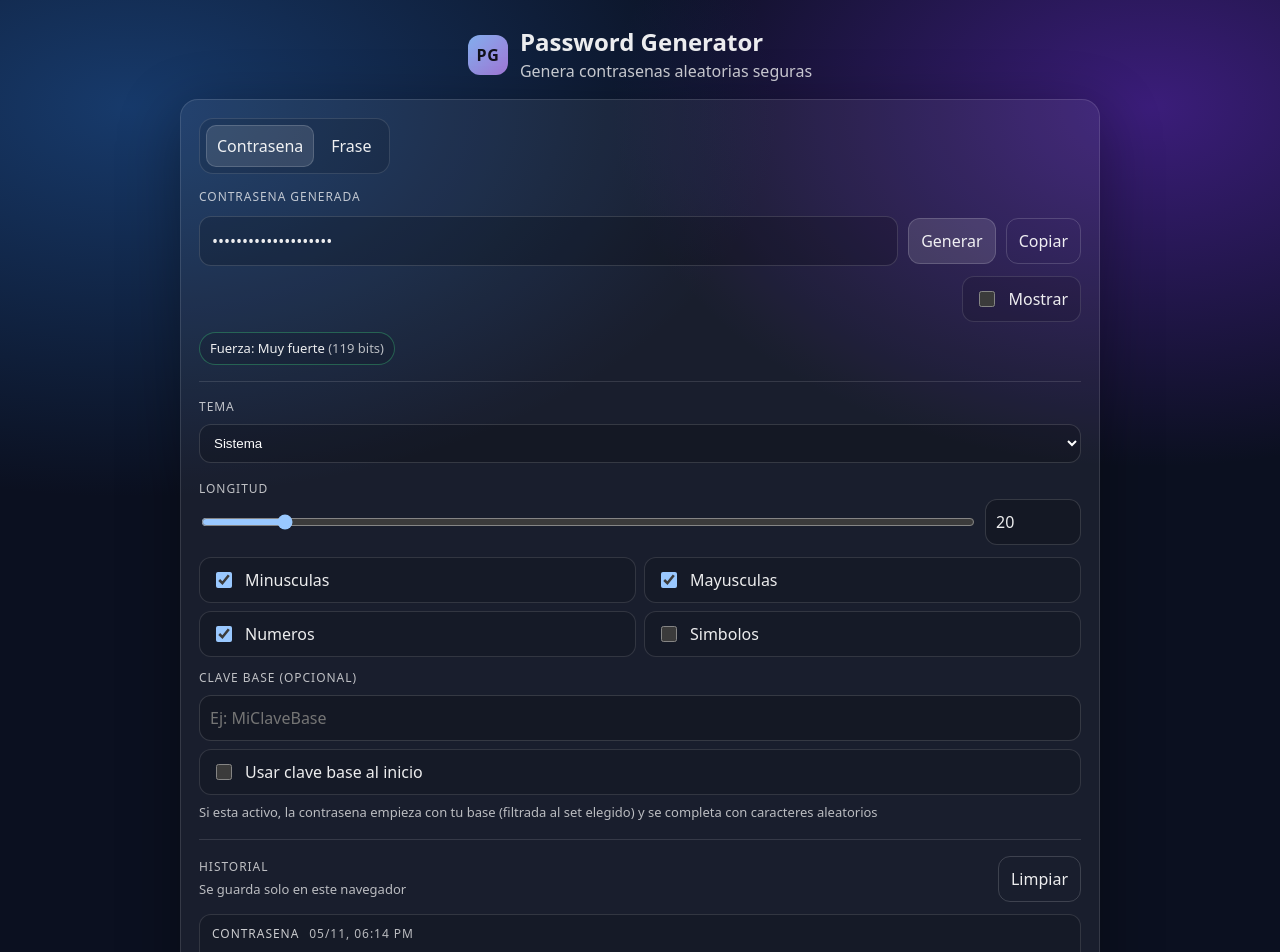
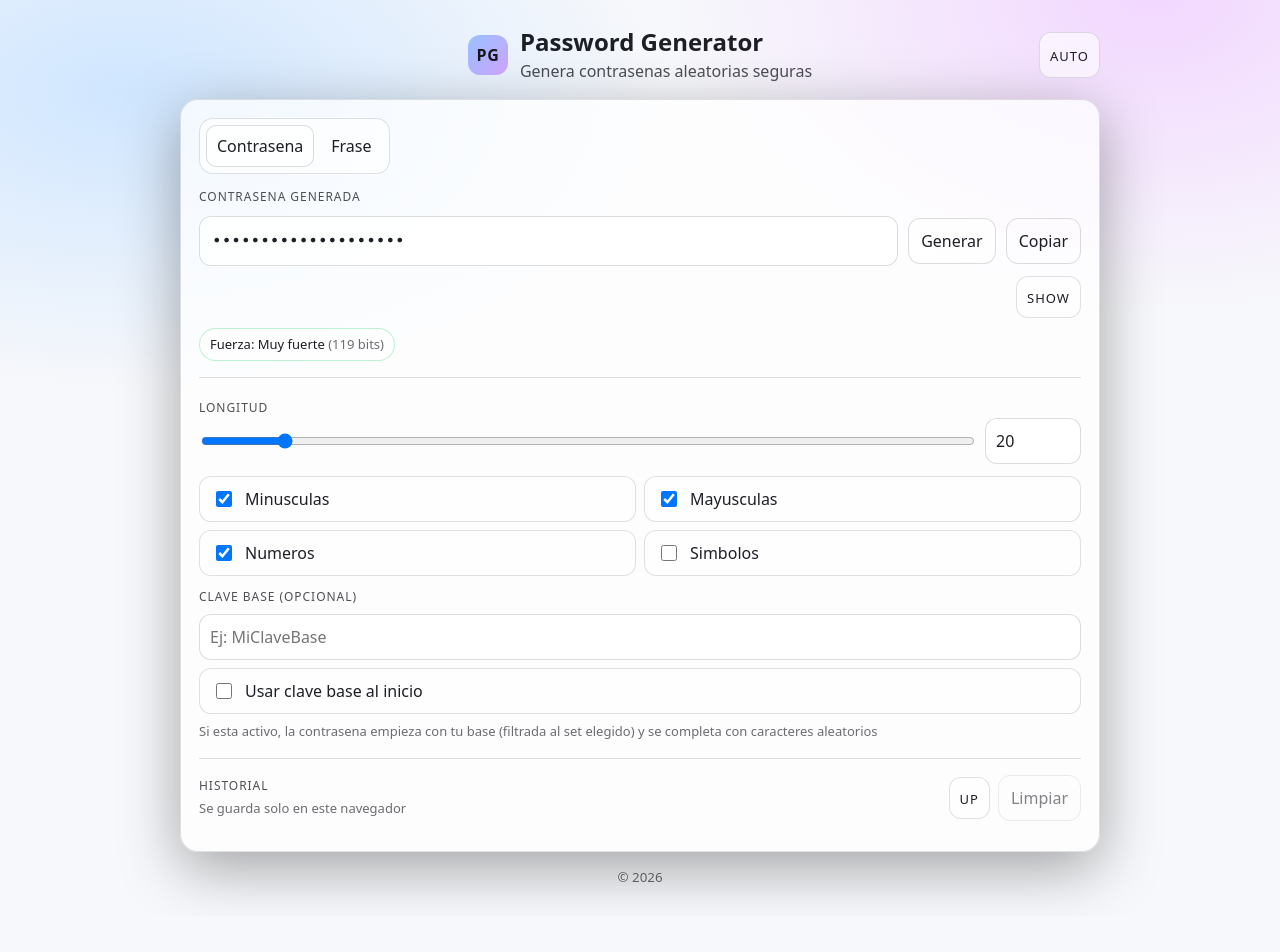
Before and after one commit to TOB1EH/Password-Generator, a Vue app: page / in a window 1280 px wide. Shown: the top 952 px of the page. After the commit the page ends 916 px from the top, so only its background shows below. Built offline with nearby package versions, Linux system fonts and the light colour scheme.

Commit message:
feat(ui): mejorar tema y historial

```diff
--- a/src/App.vue
+++ b/src/App.vue
@@ -29,6 +29,7 @@ const reveal = ref(false)
 
 const theme = ref('system')
 const history = ref([])
+const historyOpen = ref(true)
 
 const HISTORY_LIMIT = 50
 
@@ -110,12 +111,6 @@ function regenerate() {
       password.value = ''
     }
 
-    if (password.value && password.value !== before) {
-      addToHistory({
-        kind: 'frase',
-        value: password.value,
-      })
-    }
     return
   }
 
@@ -140,20 +135,25 @@ function regenerate() {
     }
     password.value = out
 
-    if (password.value && password.value !== before) {
-      addToHistory({
-        kind: 'contrasena',
-        value: password.value,
-      })
-    }
   } catch {
     password.value = ''
   }
 }
 
+function generateAndStore() {
+  const before = password.value
+  regenerate()
+  if (!password.value || password.value === before) return
+  addToHistory({
+    kind: mode.value === 'passphrase' ? 'frase' : 'contrasena',
+    value: password.value,
+  })
+}
+
 function addToHistory({ kind, value }) {
+  // Only used for local UI history; does not affect password randomness.
   const entry = {
-    id: `${Date.now()}-${Math.random().toString(16).slice(2)}`,
+    id: `${Date.now()}-${crypto.getRandomValues(new Uint32Array(1))[0].toString(16)}`,
     ts: Date.now(),
     kind,
     value,
@@ -179,6 +179,12 @@ function clearHistory() {
 function applyTheme(next) {
   const root = document.documentElement
   root.dataset.theme = next
+}
+
+function cycleTheme() {
+  const order = ['system', 'dark', 'light']
+  const idx = Math.max(0, order.indexOf(theme.value))
+  theme.value = order[(idx + 1) % order.length]
 }
 
 function formatTime(ts) {
@@ -227,6 +233,14 @@ watch(
   }
 )
 
+watch(historyOpen, (open) => {
+  try {
+    localStorage.setItem('pg_history_open', open ? '1' : '0')
+  } catch {
+    // ignore
+  }
+})
+
 watch(theme, (t) => {
   try {
     localStorage.setItem('pg_theme', t)
@@ -245,6 +259,13 @@ onMounted(() => {
   }
 
   applyTheme(theme.value)
+
+  try {
+    const open = localStorage.getItem('pg_history_open')
+    if (open === '0') historyOpen.value = false
+  } catch {
+    // ignore
+  }
 
   try {
     const raw = localStorage.getItem('pg_history')
@@ -270,6 +291,16 @@ onMounted(() => {
           <p class="subtitle">Genera contrasenas aleatorias seguras</p>
         </div>
       </div>
+
+      <button
+        class="iconBtn"
+        type="button"
+        @click="cycleTheme"
+        :aria-label="`Tema: ${theme}`"
+        :title="`Tema: ${theme}`"
+      >
+        <span aria-hidden="true" class="icon">{{ theme === 'light' ? 'Sun' : theme === 'dark' ? 'Moon' : 'Auto' }}</span>
+      </button>
     </header>
 
     <section class="panel" aria-label="Generador de contrasenas">
@@ -306,7 +337,7 @@ onMounted(() => {
             spellcheck="false"
             :type="reveal ? 'text' : 'password'"
           />
-          <button class="btn" type="button" @click="regenerate" :disabled="!canGenerate">
+          <button class="btn" type="button" @click="generateAndStore" :disabled="!canGenerate">
             Generar
           </button>
           <button
@@ -322,10 +353,16 @@ onMounted(() => {
           </button>
         </div>
         <div class="outputTools">
-          <label class="switch">
-            <input type="checkbox" v-model="reveal" />
-            <span>Mostrar</span>
-          </label>
+          <button
+            class="iconBtn iconBtnInline"
+            type="button"
+            @click="reveal = !reveal"
+            :aria-pressed="reveal"
+            :aria-label="reveal ? 'Ocultar' : 'Mostrar'"
+            :title="reveal ? 'Ocultar' : 'Mostrar'"
+          >
+            <span aria-hidden="true" class="icon">{{ reveal ? 'Hide' : 'Show' }}</span>
+          </button>
         </div>
         <div class="meta">
           <span class="chip" :data-tone="strengthTone">
@@ -338,15 +375,6 @@ onMounted(() => {
       <div class="divider" role="separator" aria-orientation="horizontal" />
 
       <form class="controls" @submit.prevent>
-        <div class="row">
-          <label class="label" for="theme">Tema</label>
-          <select id="theme" class="select" v-model="theme">
-            <option value="system">Sistema</option>
-            <option value="dark">Oscuro</option>
-            <option value="light">Claro</option>
-          </select>
-        </div>
-
         <div v-if="mode === 'password'" class="row">
           <div class="field">
             <label class="label" for="length">Longitud</label>
@@ -456,12 +484,26 @@ onMounted(() => {
             <div class="label">Historial</div>
             <div class="historyHint">Se guarda solo en este navegador</div>
           </div>
-          <button class="btn btnGhost" type="button" @click="clearHistory" :disabled="history.length === 0">
-            Limpiar
-          </button>
+
+          <div class="historyActions">
+            <button
+              class="iconBtn iconBtnInline"
+              type="button"
+              @click="historyOpen = !historyOpen"
+              :aria-expanded="historyOpen"
+              aria-controls="historyList"
+              :title="historyOpen ? 'Contraer' : 'Expandir'"
+              :aria-label="historyOpen ? 'Contraer historial' : 'Expandir historial'"
+            >
+              <span aria-hidden="true" class="icon">{{ historyOpen ? 'Up' : 'Down' }}</span>
+            </button>
+            <button class="btn btnGhost" type="button" @click="clearHistory" :disabled="history.length === 0">
+              Limpiar
+            </button>
+          </div>
         </div>
 
-        <ul class="historyList">
+        <ul v-show="historyOpen" id="historyList" class="historyList">
           <li v-for="h in history" :key="h.id" class="historyItem">
             <div class="historyMeta">
               <span class="historyKind">{{ h.kind }}</span>
@@ -491,6 +533,7 @@ onMounted(() => {
 .header {
   display: flex;
   justify-content: center;
+  position: relative;
 }
 
 .brand {
@@ -524,14 +567,14 @@ onMounted(() => {
 
 .subtitle {
   margin: 0;
-  color: rgba(255, 255, 255, 0.78);
+  color: var(--fg-muted);
 }
 
 .panel {
   width: min(920px, calc(100vw - 32px));
-  border: 1px solid rgba(255, 255, 255, 0.12);
+  border: 1px solid var(--border);
   border-radius: 18px;
-  background: rgba(255, 255, 255, 0.06);
+  background: var(--surface);
   box-shadow: 0 16px 60px rgba(0, 0, 0, 0.35);
   padding: 18px;
 }
@@ -541,8 +584,8 @@ onMounted(() => {
   gap: 6px;
   padding: 6px;
   border-radius: 14px;
-  border: 1px solid rgba(255, 255, 255, 0.12);
-  background: rgba(0, 0, 0, 0.12);
+  border: 1px solid var(--border);
+  background: var(--surface-2);
   margin-bottom: 14px;
 }
 
@@ -555,8 +598,8 @@ onMounted(() => {
 }
 
 .tab[aria-selected='true'] {
-  border-color: rgba(255, 255, 255, 0.16);
-  background: rgba(255, 255, 255, 0.12);
+  border-color: var(--border-strong);
+  background: var(--btn);
 }
 
 .output {
@@ -573,7 +616,7 @@ onMounted(() => {
   font-size: 12px;
   letter-spacing: 0.08em;
   text-transform: uppercase;
-  color: rgba(255, 255, 255, 0.72);
+  color: var(--fg-muted);
 }
 
 .outputRow {
@@ -587,22 +630,24 @@ onMounted(() => {
   width: 100%;
   padding: 12px 12px;
   border-radius: 12px;
-  border: 1px solid rgba(255, 255, 255, 0.14);
-  background: rgba(0, 0, 0, 0.18);
-  color: rgba(255, 255, 255, 0.92);
+  border: 1px solid var(--border-strong);
+  background: var(--surface-3);
+  color: var(--fg);
+  font-family: ui-monospace, SFMono-Regular, Menlo, Monaco, Consolas, "Liberation Mono", "Courier New", monospace;
+  overflow-x: auto;
 }
 
 .btn {
   padding: 10px 12px;
   border-radius: 12px;
-  border: 1px solid rgba(255, 255, 255, 0.16);
-  background: rgba(255, 255, 255, 0.12);
+  border: 1px solid var(--border-strong);
+  background: var(--btn);
   cursor: pointer;
   transition: transform 80ms ease, background 120ms ease;
 }
 
 .btn:hover:enabled {
-  background: rgba(255, 255, 255, 0.18);
+  background: var(--btn-hover);
 }
 
 .btn:active:enabled {
@@ -618,6 +663,42 @@ onMounted(() => {
   background: transparent;
 }
 
+.iconBtn {
+  border: 1px solid var(--border);
+  background: var(--surface-2);
+  color: var(--fg);
+  border-radius: 12px;
+  padding: 10px 10px;
+  cursor: pointer;
+  transition: transform 80ms ease, background 120ms ease;
+}
+
+.iconBtn:hover:enabled {
+  background: var(--btn-hover);
+}
+
+.iconBtn:active:enabled {
+  transform: translateY(1px);
+}
+
+.iconBtnInline {
+  padding: 8px 10px;
+}
+
+.icon {
+  display: inline-block;
+  font-size: 13px;
+  letter-spacing: 0.08em;
+  text-transform: uppercase;
+}
+
+.header .iconBtn {
+  position: absolute;
+  right: 0;
+  top: 50%;
+  transform: translateY(-50%);
+}
+
 .meta {
   display: flex;
   flex-wrap: wrap;
@@ -628,13 +709,13 @@ onMounted(() => {
 .chip {
   padding: 6px 10px;
   border-radius: 999px;
-  border: 1px solid rgba(255, 255, 255, 0.14);
-  background: rgba(0, 0, 0, 0.12);
+  border: 1px solid var(--border-strong);
+  background: var(--surface-2);
   font-size: 13px;
 }
 
 .chipHint {
-  color: rgba(255, 255, 255, 0.7);
+  color: var(--fg-dim);
 }
 
 .chip[data-tone='good'] {
@@ -655,21 +736,13 @@ onMounted(() => {
 
 .divider {
   height: 1px;
-  background: rgba(255, 255, 255, 0.12);
+  background: var(--border);
   margin: 16px 0;
 }
 
 .controls {
   display: grid;
   gap: 12px;
-}
-
-.select {
-  width: 100%;
-  padding: 10px 10px;
-  border-radius: 12px;
-  border: 1px solid rgba(255, 255, 255, 0.14);
-  background: rgba(0, 0, 0, 0.18);
 }
 
 .row {
@@ -691,21 +764,21 @@ onMounted(() => {
 .number {
   padding: 10px 10px;
   border-radius: 12px;
-  border: 1px solid rgba(255, 255, 255, 0.14);
-  background: rgba(0, 0, 0, 0.18);
+  border: 1px solid var(--border-strong);
+  background: var(--surface-3);
 }
 
 .text {
   width: 100%;
   padding: 10px 10px;
   border-radius: 12px;
-  border: 1px solid rgba(255, 255, 255, 0.14);
-  background: rgba(0, 0, 0, 0.18);
+  border: 1px solid var(--border-strong);
+  background: var(--surface-3);
 }
 
 .help {
   margin: 0;
-  color: rgba(255, 255, 255, 0.7);
+  color: var(--fg-dim);
   font-size: 13px;
 }
 
@@ -717,8 +790,8 @@ onMounted(() => {
   display: flex;
   gap: 10px;
   align-items: center;
-  border: 1px solid rgba(255, 255, 255, 0.12);
-  background: rgba(0, 0, 0, 0.12);
+  border: 1px solid var(--border);
+  background: var(--surface-2);
   padding: 10px 12px;
   border-radius: 12px;
 }
@@ -735,7 +808,7 @@ onMounted(() => {
 
 .history {
   margin-top: 16px;
-  border-top: 1px solid rgba(255, 255, 255, 0.12);
+  border-top: 1px solid var(--border);
   padding-top: 16px;
   display: grid;
   gap: 12px;
@@ -753,8 +826,14 @@ onMounted(() => {
   gap: 4px;
 }
 
+.historyActions {
+  display: inline-flex;
+  gap: 8px;
+  align-items: center;
+}
+
 .historyHint {
-  color: rgba(255, 255, 255, 0.7);
+  color: var(--fg-dim);
   font-size: 13px;
 }
 
@@ -767,8 +846,8 @@ onMounted(() => {
 }
 
 .historyItem {
-  border: 1px solid rgba(255, 255, 255, 0.12);
-  background: rgba(0, 0, 0, 0.12);
+  border: 1px solid var(--border);
+  background: var(--surface-2);
   border-radius: 12px;
   padding: 10px 12px;
 }
@@ -776,28 +855,28 @@ onMounted(() => {
 .historyMeta {
   display: flex;
   gap: 10px;
-  color: rgba(255, 255, 255, 0.7);
+  color: var(--fg-dim);
   font-size: 12px;
   text-transform: uppercase;
   letter-spacing: 0.08em;
 }
 
 .historyKind {
-  color: rgba(255, 255, 255, 0.78);
+  color: var(--fg-muted);
 }
 
 .historyValue {
   margin-top: 6px;
   font-family: ui-monospace, SFMono-Regular, Menlo, Monaco, Consolas, "Liberation Mono", "Courier New", monospace;
-  overflow: hidden;
-  text-overflow: ellipsis;
+  overflow-x: auto;
   white-space: nowrap;
+  color: var(--fg);
 }
 
 .footer {
   display: flex;
   justify-content: center;
-  color: rgba(255, 255, 255, 0.65);
+  color: var(--fg-dim);
 }
 
 @media (max-width: 680px) {
--- a/src/style.css
+++ b/src/style.css
@@ -5,7 +5,18 @@
   line-height: 1.5;
   font-weight: 400;
 
-  color: rgba(255, 255, 255, 0.92);
+  --fg: rgba(255, 255, 255, 0.92);
+  --fg-muted: rgba(255, 255, 255, 0.78);
+  --fg-dim: rgba(255, 255, 255, 0.7);
+  --border: rgba(255, 255, 255, 0.12);
+  --border-strong: rgba(255, 255, 255, 0.14);
+  --surface: rgba(255, 255, 255, 0.06);
+  --surface-2: rgba(0, 0, 0, 0.12);
+  --surface-3: rgba(0, 0, 0, 0.18);
+  --btn: rgba(255, 255, 255, 0.12);
+  --btn-hover: rgba(255, 255, 255, 0.18);
+
+  color: var(--fg);
   background: radial-gradient(1000px 600px at 10% 10%, #173a6b 0%, transparent 65%),
     radial-gradient(900px 600px at 90% 10%, #3b1d7a 0%, transparent 60%),
     #0b1020;
@@ -17,7 +28,19 @@
 
 :root[data-theme='light'] {
   color-scheme: light;
-  color: rgba(10, 12, 18, 0.92);
+
+  --fg: rgba(10, 12, 18, 0.92);
+  --fg-muted: rgba(10, 12, 18, 0.72);
+  --fg-dim: rgba(10, 12, 18, 0.6);
+  --border: rgba(10, 12, 18, 0.12);
+  --border-strong: rgba(10, 12, 18, 0.14);
+  --surface: rgba(255, 255, 255, 0.72);
+  --surface-2: rgba(255, 255, 255, 0.62);
+  --surface-3: rgba(255, 255, 255, 0.86);
+  --btn: rgba(255, 255, 255, 0.7);
+  --btn-hover: rgba(255, 255, 255, 0.92);
+
+  color: var(--fg);
   background: radial-gradient(900px 500px at 10% 10%, #cfe6ff 0%, transparent 60%),
     radial-gradient(800px 520px at 90% 0%, #f2d7ff 0%, transparent 60%),
     #f7f8fb;
@@ -26,6 +49,28 @@
 :root[data-theme='system'] {
   /* Uses the default :root styles and respects OS settings.
      Keep dataset value for persistence and styling hooks. */
+}
+
+@media (prefers-color-scheme: light) {
+  :root[data-theme='system'] {
+    color-scheme: light;
+
+    --fg: rgba(10, 12, 18, 0.92);
+    --fg-muted: rgba(10, 12, 18, 0.72);
+    --fg-dim: rgba(10, 12, 18, 0.6);
+    --border: rgba(10, 12, 18, 0.12);
+    --border-strong: rgba(10, 12, 18, 0.14);
+    --surface: rgba(255, 255, 255, 0.72);
+    --surface-2: rgba(255, 255, 255, 0.62);
+    --surface-3: rgba(255, 255, 255, 0.86);
+    --btn: rgba(255, 255, 255, 0.7);
+    --btn-hover: rgba(255, 255, 255, 0.92);
+
+    color: var(--fg);
+    background: radial-gradient(900px 500px at 10% 10%, #cfe6ff 0%, transparent 60%),
+      radial-gradient(800px 520px at 90% 0%, #f2d7ff 0%, transparent 60%),
+      #f7f8fb;
+  }
 }
 
 body {
```
